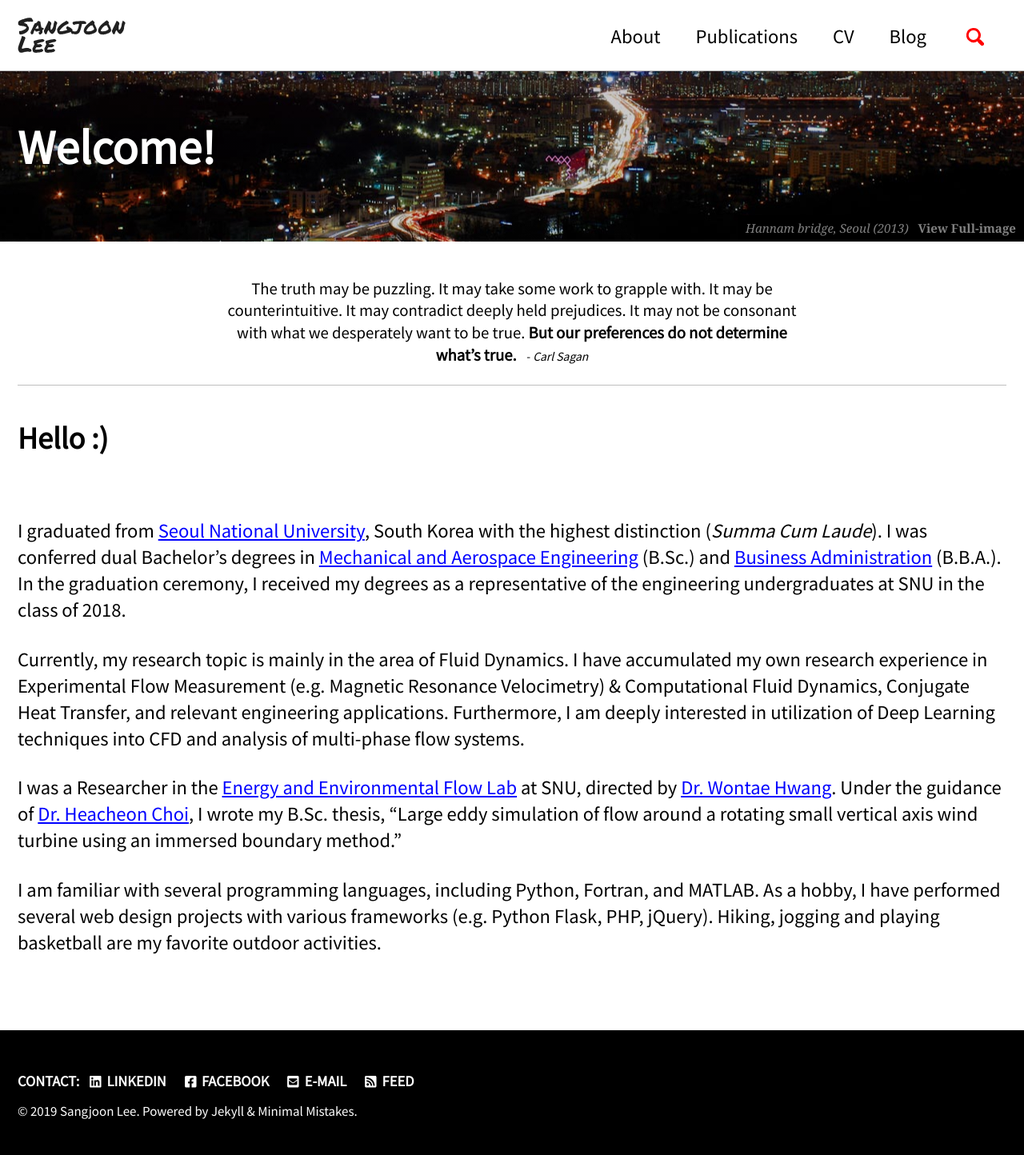
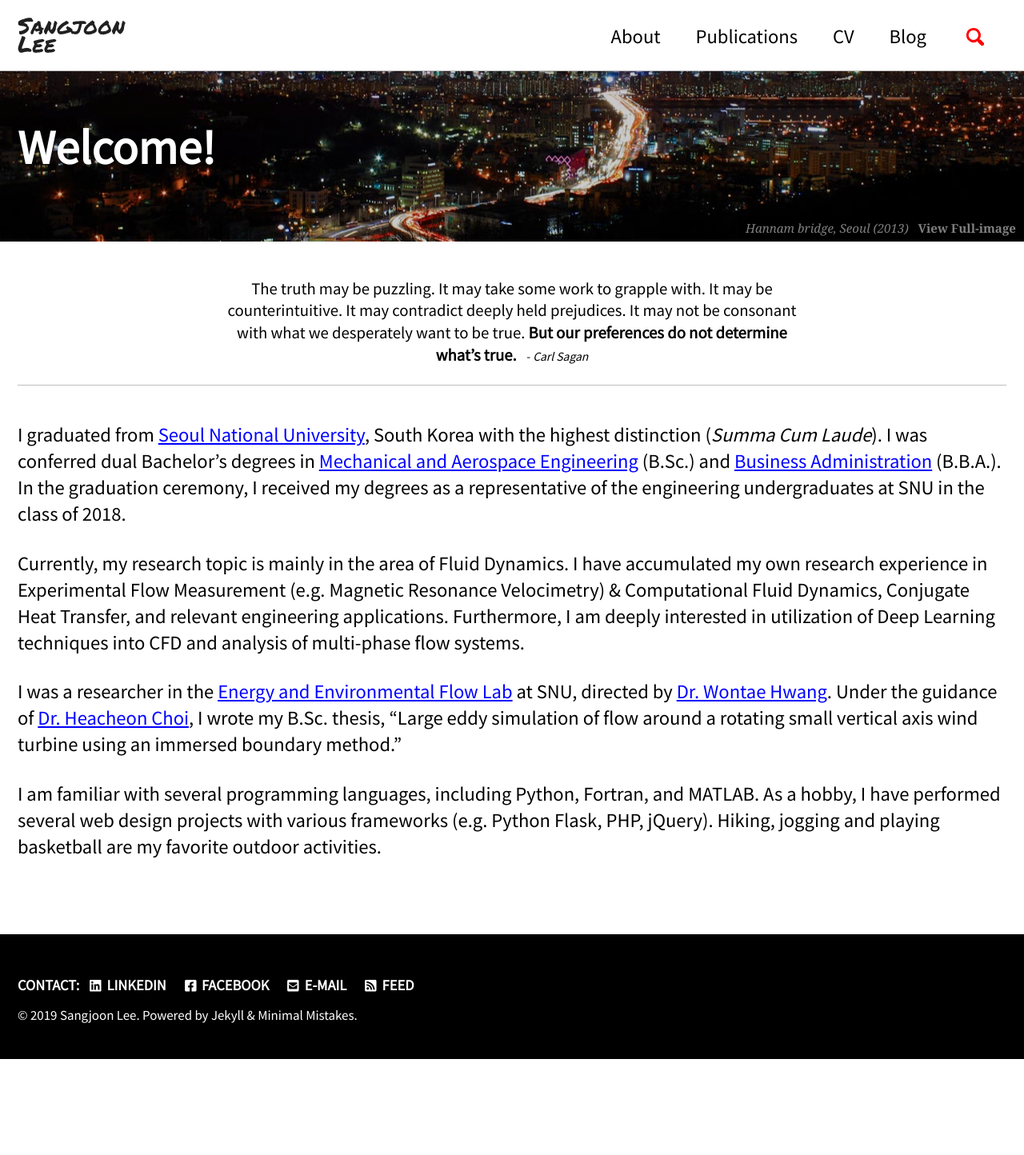
Before and after one commit to jun9303/jun9303.github.io, a Jekyll site: the page built from index.md, in a window 1280 px wide. Shown: the whole page at 80% size. Built offline with Jekyll 4.4.1, drawn with Linux system fonts in a browser that asks for light colours; cached includes are drawn as plain includes; nearby versions of some CDN libraries; after the commit the page ends 1324 px from its top, so only the background shows below that.

Commit message:
modified:   index.md

```diff
--- a/index.md
+++ b/index.md
@@ -11,13 +11,10 @@ intro:
 
 {% include feature_row id="intro" type="center" %}
 
-# Hello :)
-<br>
-
 I graduated from [Seoul National University](http://useoul.edu/), South Korea with the highest distinction (*Summa Cum Laude*). I was conferred dual Bachelor's degrees in [Mechanical and Aerospace Engineering](http://me.snu.ac.kr/eng/default.asp) (B.Sc.) and [Business Administration](http://cba.snu.ac.kr/en) (B.B.A.). In the graduation ceremony, I received my degrees as a representative of the engineering undergraduates at SNU in the class of 2018.
 
 Currently, my research topic is mainly in the area of Fluid Dynamics. I have accumulated my own research experience in Experimental Flow Measurement (e.g. Magnetic Resonance Velocimetry) & Computational Fluid Dynamics, Conjugate Heat Transfer, and relevant engineering applications. Furthermore, I am deeply interested in utilization of Deep Learning techniques into CFD and analysis of multi-phase flow systems.
 
-I was a Researcher in the [Energy and Environmental Flow Lab](http://eeflow.snu.ac.kr/) at SNU, directed by [Dr. Wontae Hwang](http://me.snu.ac.kr/eng/01_intro/faculty_view.asp?pid=137). Under the guidance of [Dr. Heacheon Choi](http://me.snu.ac.kr/eng/01_intro/faculty_view.asp?pid=39), I wrote my B.Sc. thesis, "Large eddy simulation of flow around a rotating small vertical axis wind turbine using an immersed boundary method."
+I was a researcher in the [Energy and Environmental Flow Lab](http://eeflow.snu.ac.kr/) at SNU, directed by [Dr. Wontae Hwang](http://me.snu.ac.kr/eng/01_intro/faculty_view.asp?pid=137). Under the guidance of [Dr. Heacheon Choi](http://me.snu.ac.kr/eng/01_intro/faculty_view.asp?pid=39), I wrote my B.Sc. thesis, "Large eddy simulation of flow around a rotating small vertical axis wind turbine using an immersed boundary method."
 
 I am familiar with several programming languages, including Python, Fortran, and MATLAB. As a hobby, I have performed several web design projects with various frameworks (e.g. Python Flask, PHP, jQuery). Hiking, jogging and playing basketball are my favorite outdoor activities.
```
